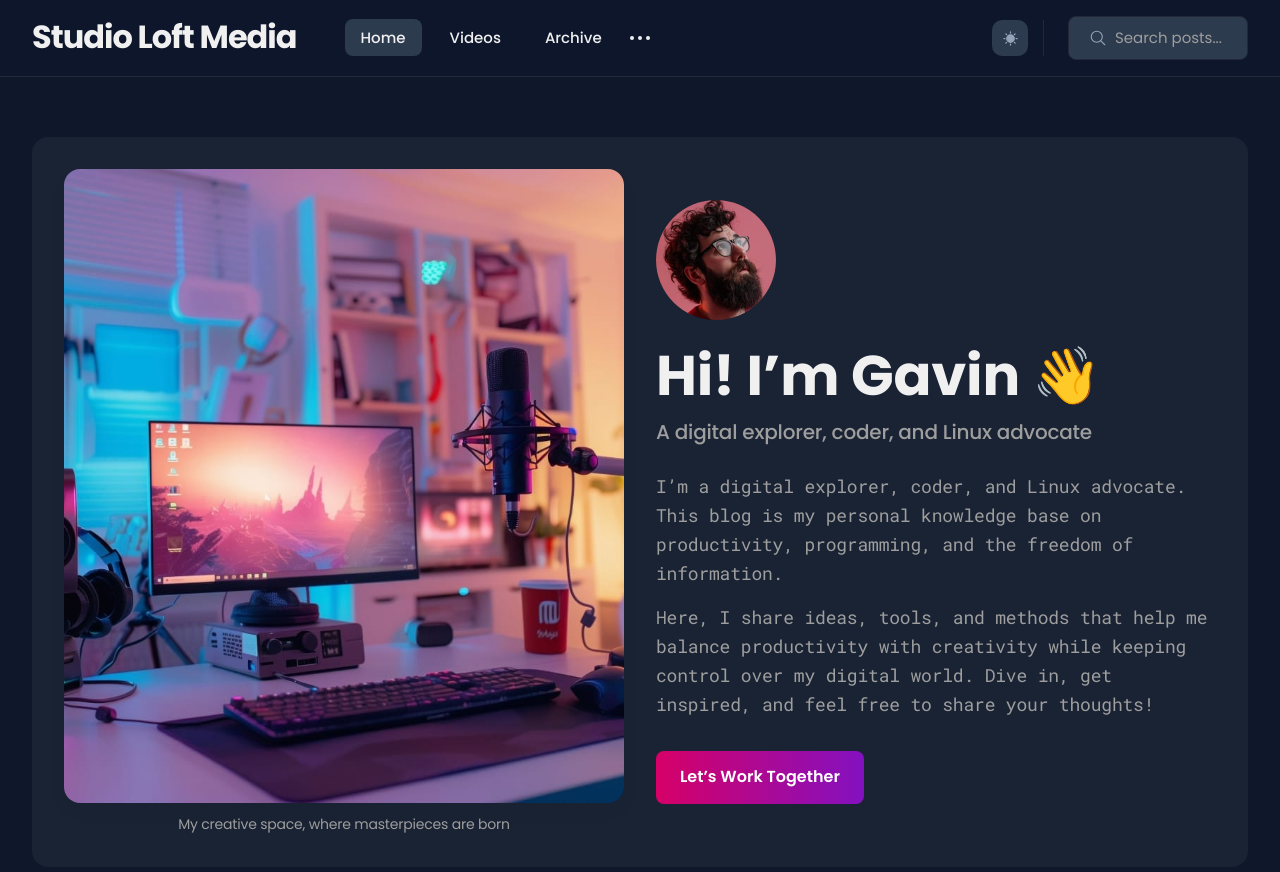
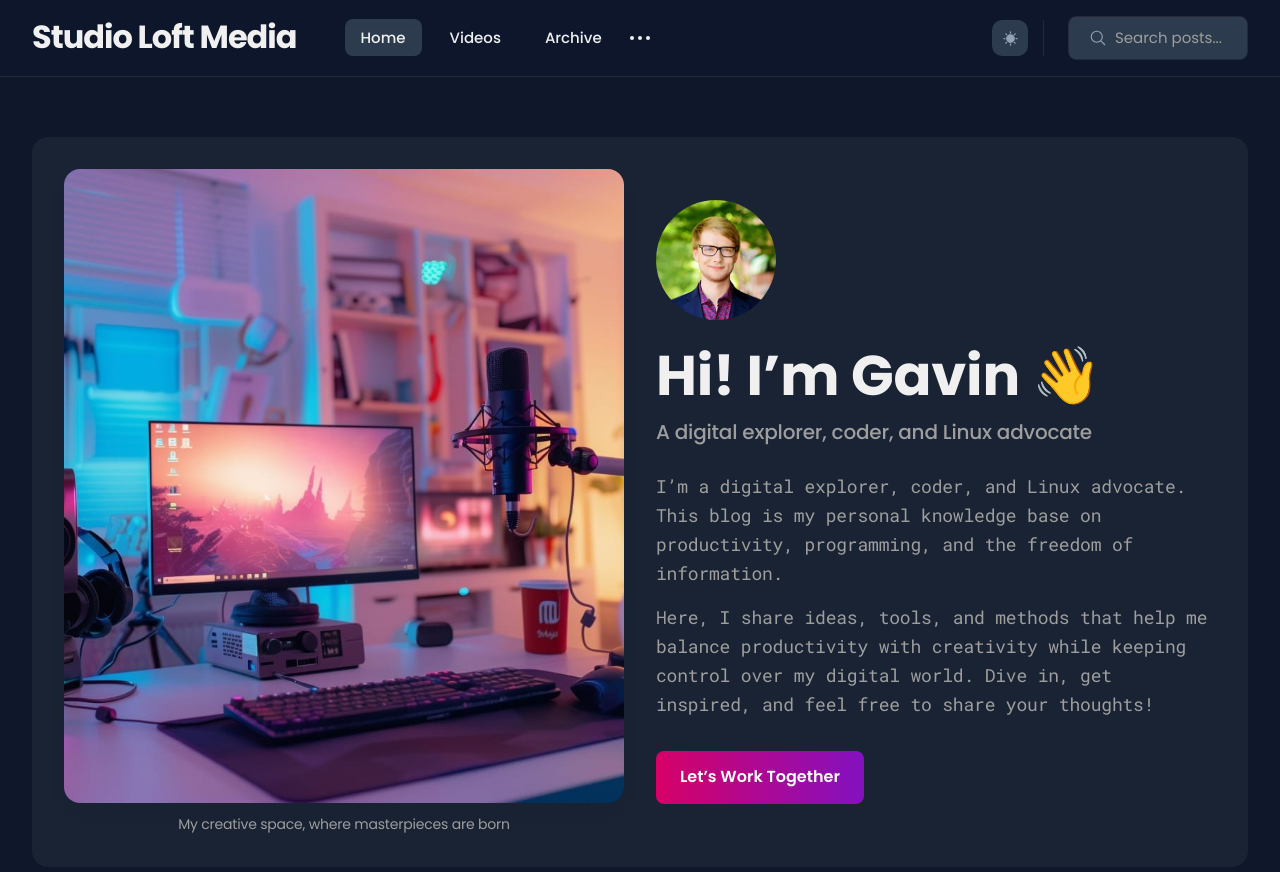
Before and after one commit to studioloft/studioloft.github.io, a Jekyll site: the page built from index.html, in a window 1280 px wide and 900 px high. Shown: the top 872 px of the window. Built offline with Jekyll 4.4.1, drawn with Linux system fonts in a browser that asks for light colours; the list of posts is cut into pages by our own code.

Commit message:
update profile photo

```diff
--- a/_data/settings.yml
+++ b/_data/settings.yml
@@ -43,14 +43,14 @@ menu_settings:
 # Author Settings
 author:
   author_name: Gavin Hornak
-  author_avatar: /images/01-1.jpg
+  author_avatar: /images/profile/profile-256x256.jpg
 
 
 #-------------------------------
 # Hero Settings
 hero:
   enable: true
-  hero_avatar: /images/01-1.jpg
+  hero_avatar: /images/profile/profile-256x256.jpg
   hero_title: Hi! I’m Gavin 👋
   hero_subtitle: A digital explorer, coder, and Linux advocate
   hero_description: |
```
